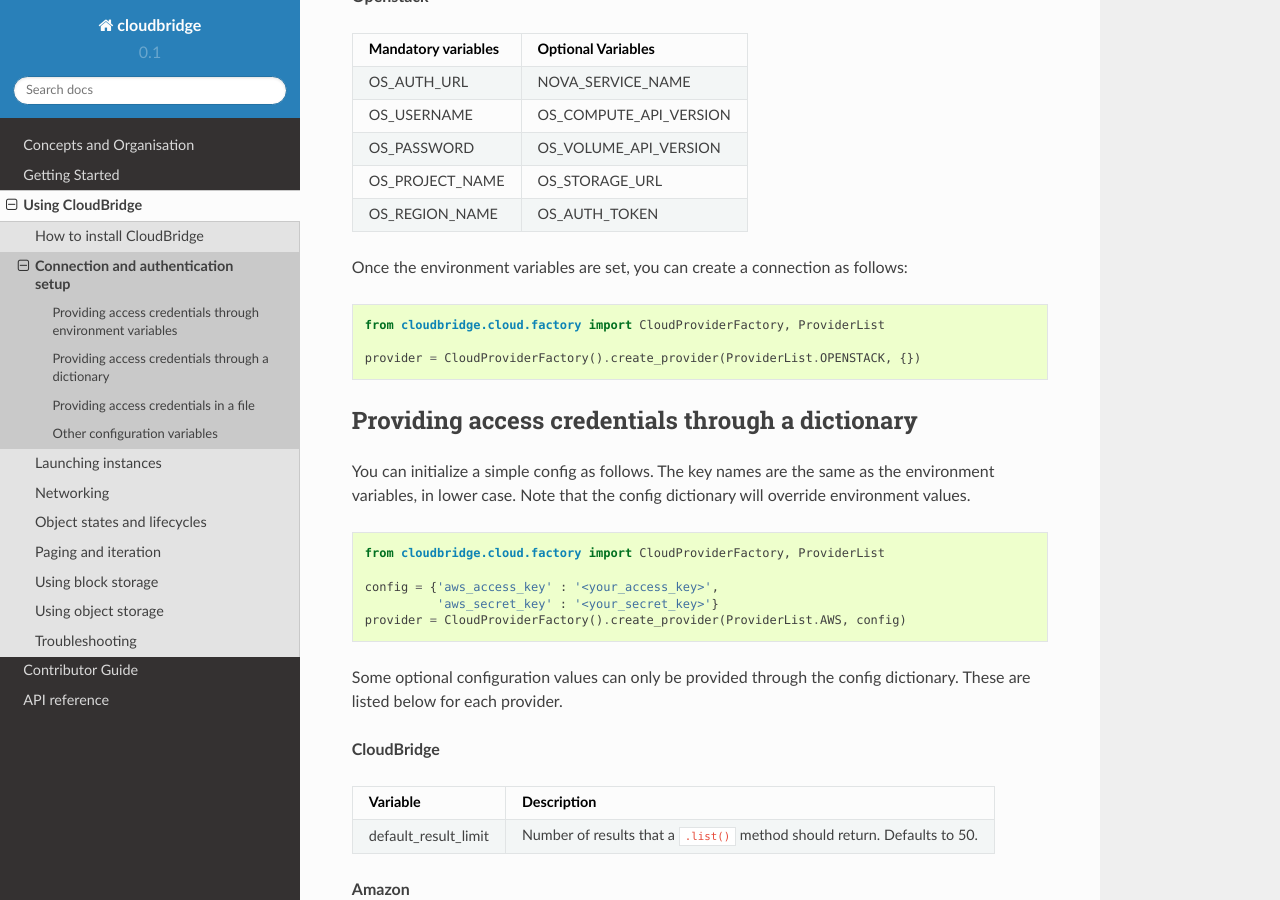
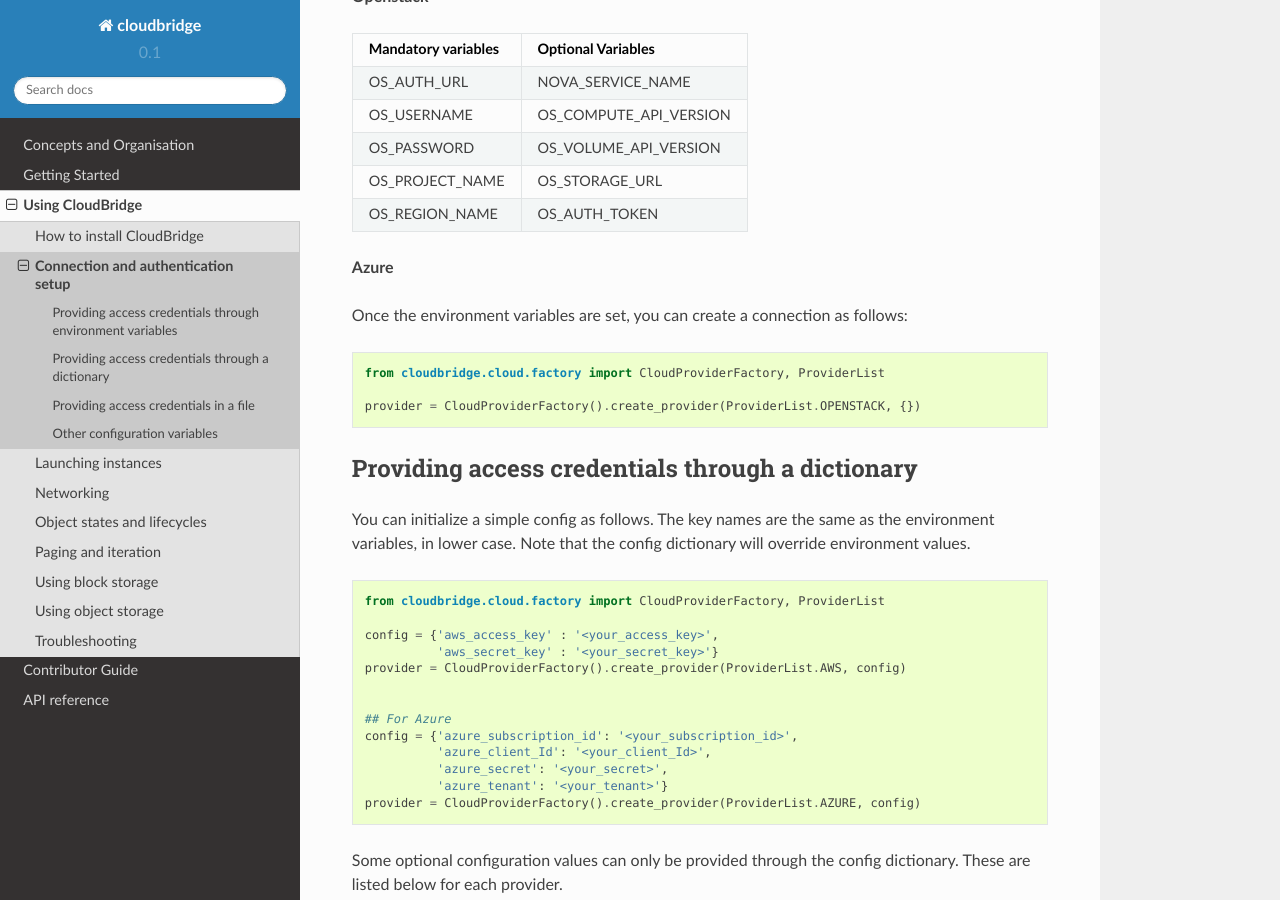
Before and after one commit to CloudVE/cloudbridge, a Sphinx documentation site: the page built from docs/topics/setup.rst, in a window 1280 px wide and 900 px high, scrolled down 651 px. Built offline with Sphinx 7.4.7 and the Read the Docs theme 2.0.0, drawn with Linux system fonts in a browser that asks for light colours.

```diff
--- a/docs/topics/setup.rst
+++ b/docs/topics/setup.rst
@@ -33,6 +33,16 @@
 OS_REGION_NAME       OS_AUTH_TOKEN
 ===================  ==================
 
+**Azure**
+
+===================    ==================
+Mandatory variables    Optional Variables
+===================    ==================
+AZURE_SUBSCRIPTION_ID  AZURE_REGION_NAME
+AZURE_CLIENT_ID		   AZURE_RESOURCE_GROUP
+AZURE_SECRET		   AZURE_STORAGE_ACCOUNT_NAME
+AZURE_TENANT
+===================  ==================
 
 Once the environment variables are set, you can create a connection as follows:
 
@@ -56,6 +66,14 @@
     config = {'aws_access_key' : '<your_access_key>',
               'aws_secret_key' : '<your_secret_key>'}
     provider = CloudProviderFactory().create_provider(ProviderList.AWS, config)
+
+
+    ## For Azure
+    config = {'azure_subscription_id': '<your_subscription_id>',
+              'azure_client_Id': '<your_client_Id>',
+              'azure_secret': '<your_secret>',
+              'azure_tenant': '<your_tenant>'}
+    provider = CloudProviderFactory().create_provider(ProviderList.AZURE, config)
 
 Some optional configuration values can only be provided through the config
 dictionary. These are listed below for each provider.
@@ -100,7 +118,7 @@
 CloudBridge can also read credentials from a file on your local file system.
 The file should be placed in one of two locations: ``/etc/cloudbridge.ini`` or
 ``~/.cloudbridge``. Each set of credentials should be delineated with the
-provider ID (e.g., ``openstack``, ``aws``) with the necessary credentials
+provider ID (e.g., ``openstack``, ``aws``, ``azure``) with the necessary credentials
 being supplied in YAML format. Note that only one set of credentials per
 cloud provider type can be supplied (i.e., via this method, it is not possible
 to provide credentials for two different OpenStack clouds).
```
